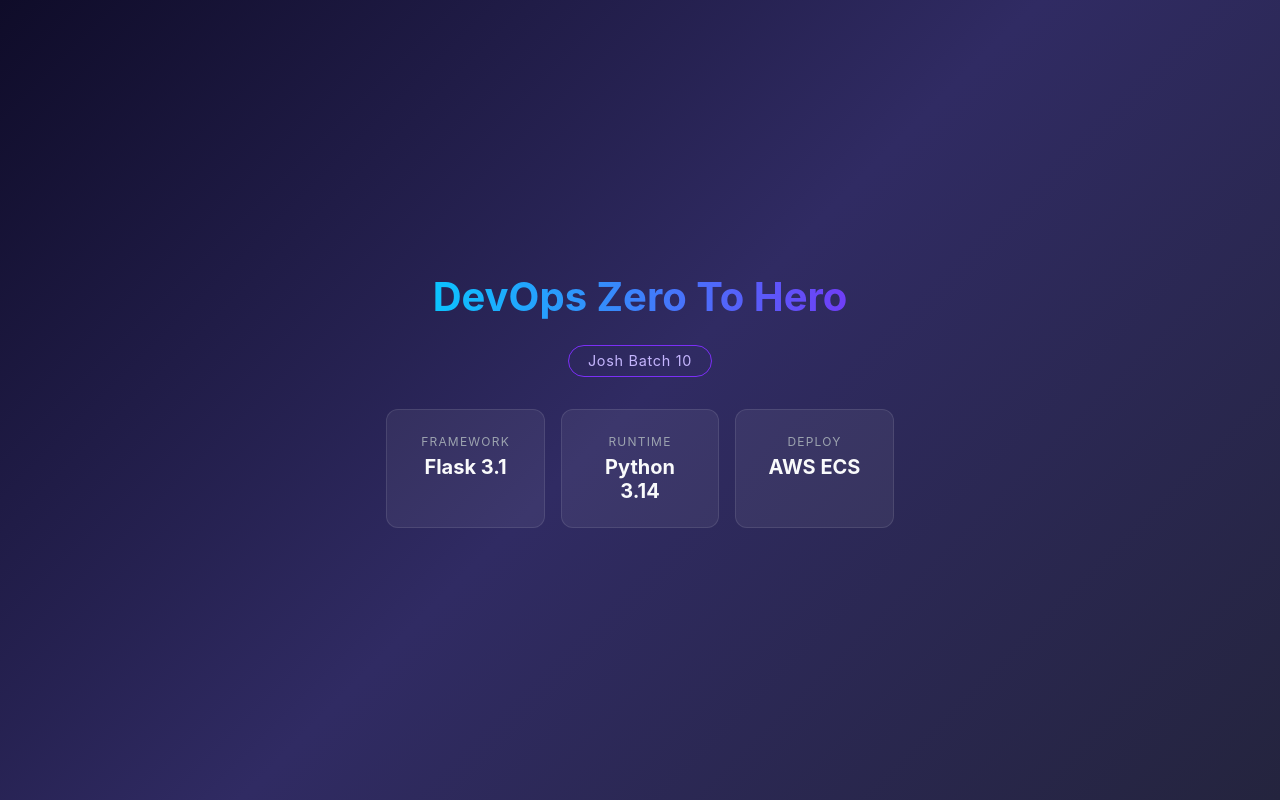
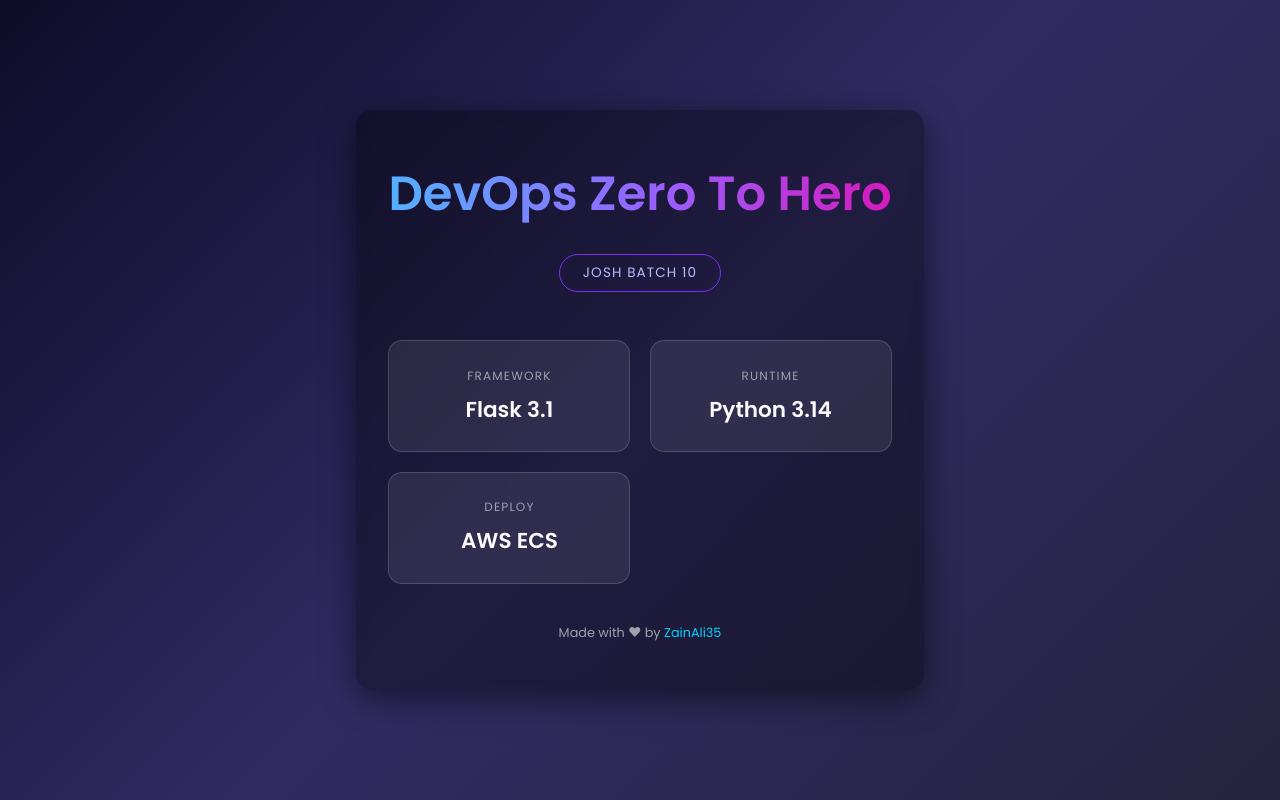
Before and after one commit to ZainAli35/github-action, a Flask app: page / in a window 1280 px wide. Run offline with Flask 3, Linux system fonts and the light colour scheme.

Commit message:
style: beautify HTML/CSS template with new fonts, animations, footer

```diff
--- a/templates/index.html
+++ b/templates/index.html
@@ -5,51 +5,73 @@
     <meta name="viewport" content="width=device-width, initial-scale=1.0">
     <title>DevOps Zero To Hero</title>
     <style>
+        /* reset & base */
         * { margin: 0; padding: 0; box-sizing: border-box; }
+        html, body { height: 100%; }
         body {
-            min-height: 100vh;
+            background: linear-gradient(135deg, #0f0c29 0%, #302b63 50%, #24243e 100%);
+            font-family: 'Poppins', -apple-system, BlinkMacSystemFont, "Segoe UI", Roboto, Helvetica, Arial, sans-serif;
+            color: #e0e0e0;
             display: flex;
             align-items: center;
             justify-content: center;
-            background: linear-gradient(135deg, #0f0c29, #302b63, #24243e);
-            font-family: -apple-system, BlinkMacSystemFont, "Segoe UI", Roboto, Helvetica, Arial, sans-serif;
-            color: #e0e0e0;
+            text-rendering: optimizeLegibility;
         }
+
         .container {
             text-align: center;
-            padding: 2rem;
-            max-width: 640px;
+            padding: 3rem 2rem;
+            max-width: 720px;
+            backdrop-filter: blur(6px);
+            background: rgba(0,0,0,0.35);
+            border-radius: 16px;
+            box-shadow: 0 8px 32px rgba(0,0,0,0.5);
         }
+
         h1 {
-            font-size: 2.5rem;
+            font-size: 3rem;
             margin-bottom: 0.5rem;
             background: linear-gradient(90deg, #00d2ff, #7b2ff7);
             -webkit-background-clip: text;
             -webkit-text-fill-color: transparent;
+            animation: hue 6s infinite linear;
         }
+
+        @keyframes hue {
+            from { filter: hue-rotate(0deg); }
+            to   { filter: hue-rotate(360deg); }
+        }
+
         .badge {
             display: inline-block;
             margin: 1rem 0 2rem;
-            padding: 0.4rem 1.2rem;
+            padding: 0.5rem 1.4rem;
             border: 1px solid #7b2ff7;
             border-radius: 999px;
-            font-size: 0.9rem;
+            font-size: 0.85rem;
             color: #c4b5fd;
-            letter-spacing: 0.05em;
+            letter-spacing: 0.08em;
+            text-transform: uppercase;
         }
+
         .cards {
-            display: flex;
-            gap: 1rem;
-            justify-content: center;
-            flex-wrap: wrap;
+            display: grid;
+            grid-template-columns: repeat(auto-fit, minmax(160px, 1fr));
+            gap: 1.2rem;
+            margin-top: 1rem;
         }
+
         .card {
-            background: rgba(255, 255, 255, 0.06);
-            border: 1px solid rgba(255, 255, 255, 0.1);
-            border-radius: 12px;
-            padding: 1.5rem 1.8rem;
-            min-width: 150px;
-            flex: 1;
+            background: rgba(255, 255, 255, 0.08);
+            border: 1px solid rgba(255, 255, 255, 0.15);
+            border-radius: 14px;
+            padding: 1.6rem 2rem;
+            transition: transform 0.3s ease, background 0.3s ease;
+            cursor: default;
+        }
+        .card:hover {
+            transform: translateY(-4px) scale(1.02);
+            background: rgba(255, 255, 255, 0.12);
         }
         .card span {
             display: block;
@@ -57,13 +79,24 @@
             text-transform: uppercase;
             letter-spacing: 0.1em;
             color: #9ca3af;
-            margin-bottom: 0.4rem;
+            margin-bottom: 0.5rem;
         }
         .card strong {
-            font-size: 1.25rem;
+            font-size: 1.35rem;
             color: #f9fafb;
         }
+
+        footer {
+            margin-top: 2.5rem;
+            font-size: 0.8rem;
+            color: #9ca3af;
+        }
+        a { color: #00d2ff; text-decoration: none; }
+        a:hover { text-decoration: underline; }
     </style>
+    <link rel="preconnect" href="https://fonts.googleapis.com">
+    <link rel="preconnect" href="https://fonts.gstatic.com" crossorigin>
+    <link href="https://fonts.googleapis.com/css2?family=Poppins:wght@300;400;600&display=swap" rel="stylesheet">
 </head>
 <body>
     <div class="container">
@@ -83,6 +116,9 @@
                 <strong>AWS ECS</strong>
             </div>
         </div>
+        <footer>
+            <p>Made with ♥ by <a href="https://github.com/ZainAli35" target="_blank" rel="noopener">ZainAli35</a></p>
+        </footer>
     </div>
 </body>
 </html>
```
